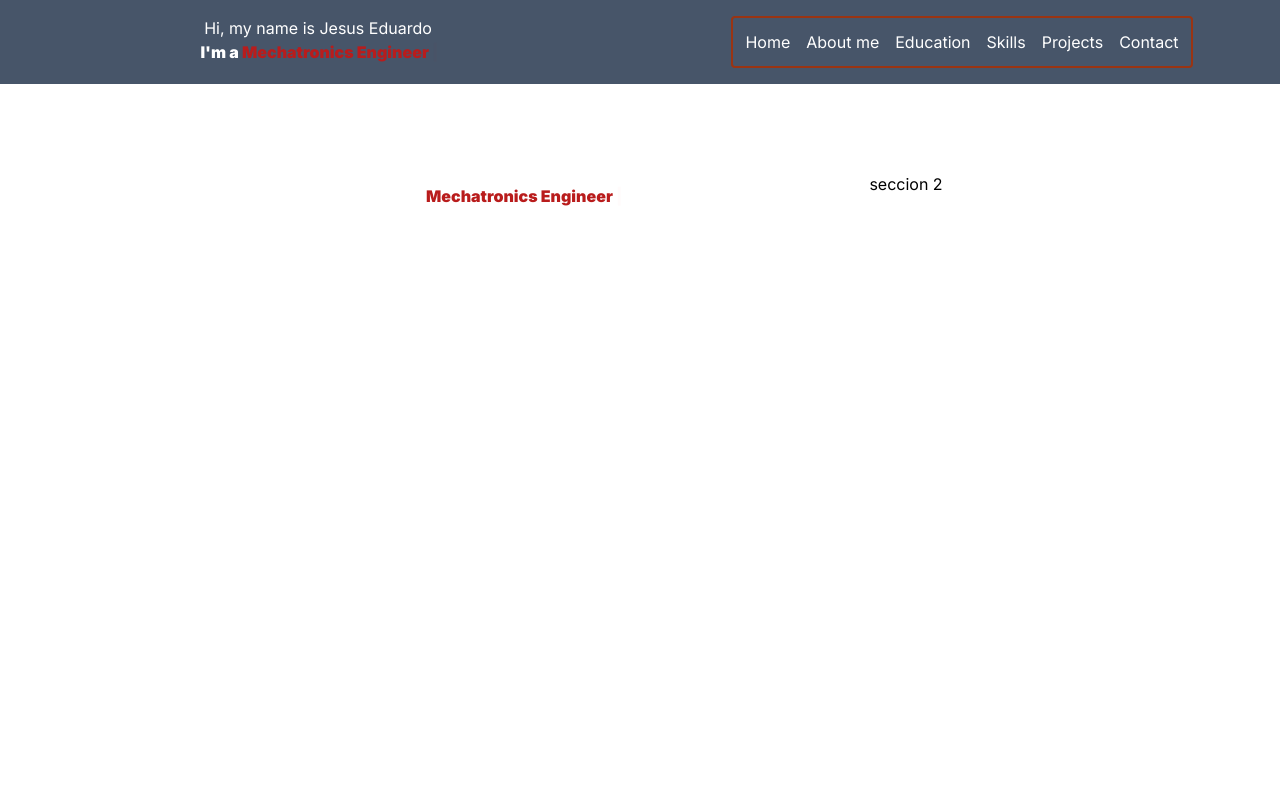
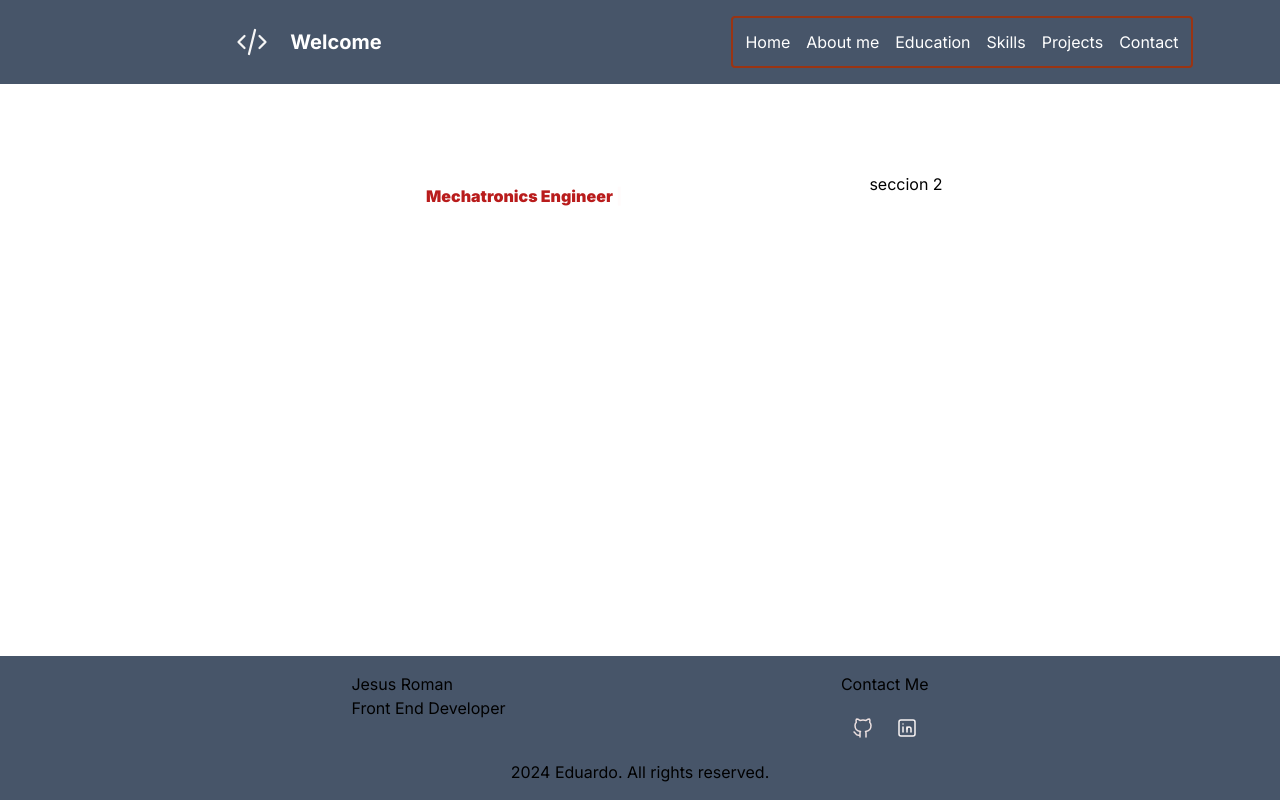
Before and after one commit to JesusRomanDev/portfolio, a React (Vite) app: page / in a window 1280 px wide. Built offline with nearby package versions, Linux system fonts and the light colour scheme.

Commit message:
Agregando footer y editando heading

```diff
--- a/src/App.jsx
+++ b/src/App.jsx
@@ -6,6 +6,7 @@ import Padre from './components/Padre';
 import Hijo from './components/Hijo';
 import Nieto from './components/Nieto';
 import AboutMe from './components/AboutMe';
+import Footer from './components/Footer';
 
 function App() {
 
@@ -14,6 +15,7 @@ function App() {
       <AuthProvider>
         <Heading />
         <AboutMe />
+        <Footer />
       </AuthProvider>
       {/* <Padre>
         <Hijo>
--- /dev/null
+++ b/src/components/Footer.jsx
@@ -0,0 +1,43 @@
+import React from 'react'
+
+const Footer = () => {
+  return (
+    <>
+        <footer className=' p-4 fixed w-full left-0 flex justify-evenly bg-slate-600 bottom-0'>
+            <div className='flex flex-col gap-5 w-full'>
+                <div className='flex justify-evenly'>
+                    <div>
+                        <p>Jesus Roman</p>
+                        <p>Front End Developer</p>
+                    </div>
+                    <div className='flex-col gap-5'>
+                        <div>
+                            <h2>Contact Me</h2>
+                        </div>
+                        <div className='flex justify-center gap-5 mt-5'>
+                            <a href=""><svg xmlns="http://www.w3.org/2000/svg" className="hover:scale-125 hover:duration-300 ease-out duration-300 icon icon-tabler icon-tabler-brand-github" width="24" height="24" viewBox="0 0 24 24" strokeWidth="1.5" stroke="#ece0e0" fill="none" strokeLinecap="round" strokeLinejoin="round">
+                                <path stroke="none" d="M0 0h24v24H0z" fill="none"/>
+                                <path d="M9 19c-4.3 1.4 -4.3 -2.5 -6 -3m12 5v-3.5c0 -1 .1 -1.4 -.5 -2c2.8 -.3 5.5 -1.4 5.5 -6a4.6 4.6 0 0 0 -1.3 -3.2a4.2 4.2 0 0 0 -.1 -3.2s-1.1 -.3 -3.5 1.3a12.3 12.3 0 0 0 -6.2 0c-2.4 -1.6 -3.5 -1.3 -3.5 -1.3a4.2 4.2 0 0 0 -.1 3.2a4.6 4.6 0 0 0 -1.3 3.2c0 4.6 2.7 5.7 5.5 6c-.6 .6 -.6 1.2 -.5 2v3.5" />
+                            </svg></a>
+                            <a href=""><svg xmlns="http://www.w3.org/2000/svg" className="hover:scale-125 hover:duration-300 ease-out duration-300 icon icon-tabler icon-tabler-brand-linkedin" width="24" height="24" viewBox="0 0 24 24" strokeWidth="1.5" stroke="#f9f4f4" fill="none" strokeLinecap="round" strokeLinejoin="round">
+                                <path stroke="none" d="M0 0h24v24H0z" fill="none"/>
+                                <path d="M4 4m0 2a2 2 0 0 1 2 -2h12a2 2 0 0 1 2 2v12a2 2 0 0 1 -2 2h-12a2 2 0 0 1 -2 -2z" />
+                                <path d="M8 11l0 5" />
+                                <path d="M8 8l0 .01" />
+                                <path d="M12 16l0 -5" />
+                                <path d="M16 16v-3a2 2 0 0 0 -4 0" />
+                            </svg></a>
+                        </div>
+                    </div>
+                </div>
+                <div className='flex justify-center'>
+                    <p>2024 Eduardo. All rights reserved.</p>
+                </div>
+            </div>
+
+        </footer>
+    </>
+  )
+}
+
+export default Footer
--- a/src/components/Heading.jsx
+++ b/src/components/Heading.jsx
@@ -16,12 +16,16 @@ function Heading() {
     }, [])
   return (
     <>
-      <div className='sm:flex sm:flex-col py-4 md:grid md:grid-cols-2 gap-x-2 w-screen bg-slate-600'>
-        <div>
-          <h1 className='text-white block text-center'>Hi, my name is Jesus Eduardo</h1>
-          <h2 className='font-black items-center text-center justify-center text-white'>
-            I'm a<span className='text-red-700'> {text}</span><Cursor cursorColor='red' />
-          </h2>
+      <section className='sm:flex sm:flex-col py-4 md:grid md:grid-cols-2 gap-x-2 w-screen bg-slate-600'>
+        <div className='flex justify-evenly'>
+          <a href="" className='flex items-center'><svg xmlns="http://www.w3.org/2000/svg" className="hover:scale-125 hover:duration-300 ease-out duration-300 icon-tabler icon-tabler-code" width="36" height="36"         viewBox="0 0 24 24" strokeWidth="1.5" stroke="#f6f6f6" fill="none" strokeLinecap="round" strokeLinejoin="round">
+            <path stroke="none" d="M0 0h24v24H0z" fill="none"/>
+            <path d="M7 8l-4 4l4 4" />
+            <path d="M17 8l4 4l-4 4" />
+            <path d="M14 4l-4 16" />
+            </svg>
+            <p className='text-white font-bold text-xl px-5'>Welcome</p>
+          </a>
         </div>
         <div className='flex justify-center place-items-center'>
           <nav className='flex-col sm:flex-row relative overflow-hidden flex gap-x-4 p-3 border-solid border-orange-800 border-2 rounded text-white'>
@@ -33,7 +37,7 @@ function Heading() {
             <a href="" className='navCustom'>Contact</a>
           </nav>
         </div>
-      </div>
+      </section>
     </>
   )
 }
```
